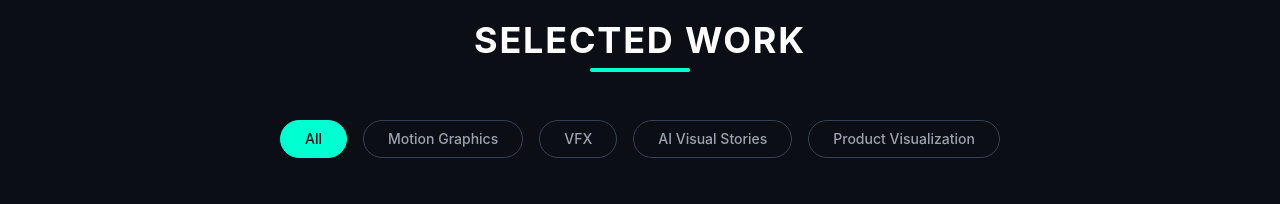
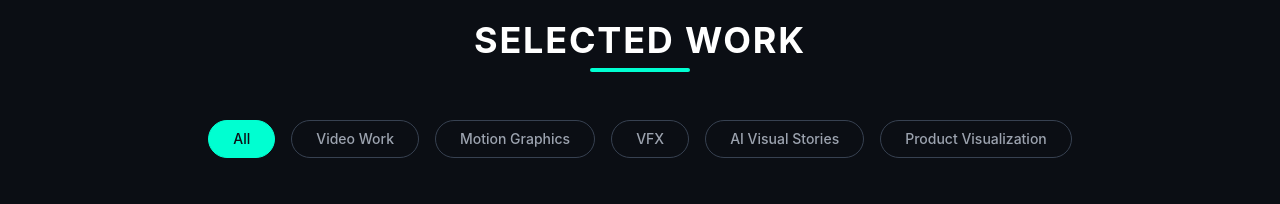
Before and after one commit to tofanvfx/tofan, a React (Vite) app: page / in a window 1280 px wide. Shown: the part 2380-2584 px from the top of the page. Built offline with nearby package versions, Linux system fonts and the light colour scheme; grey boxes are pictures that could not be loaded.

Commit message:
Add Video Work category to Selected Work section

```diff
--- a/src/App.jsx
+++ b/src/App.jsx
@@ -5,6 +5,7 @@ import Hero from './components/sections/Hero';
 import About from './components/sections/About';
 import Skills from './components/sections/Skills';
 import Work from './components/sections/Work';
+
 import Experience from './components/sections/Experience';
 import Contact from './components/sections/Contact';
 
--- a/src/components/sections/Work.jsx
+++ b/src/components/sections/Work.jsx
@@ -5,6 +5,7 @@ import SectionHeading from '../ui/SectionHeading';
 
 const categories = [
     "All",
+    "Video Work",
     "Motion Graphics",
     "VFX",
     "AI Visual Stories",
@@ -140,6 +141,22 @@ const projects = [
         image: "https://img.youtube.com/vi/dsAvytjH4oQ/maxresdefault.jpg",
         video: "https://www.youtube.com/embed/dsAvytjH4oQ",
         description: "A high-quality 3D product visualization showcasing detailed texturing and lighting."
+    },
+    {
+        id: 23,
+        title: "A Vision Beyond Sight",
+        category: "Video Work",
+        image: "https://img.youtube.com/vi/8WD3VhyZZzk/maxresdefault.jpg",
+        video: "https://www.youtube.com/embed/8WD3VhyZZzk",
+        description: "Kirttan Behera's mission to empower blind students."
+    },
+    {
+        id: 24,
+        title: "Redefining Tomorrow",
+        category: "Video Work",
+        image: "https://img.youtube.com/vi/babJEjbm9Ns/maxresdefault.jpg",
+        video: "https://www.youtube.com/embed/babJEjbm9Ns",
+        description: "Digital learning to achieve learning outcomes across Odisha."
     }
 ];
 
```
